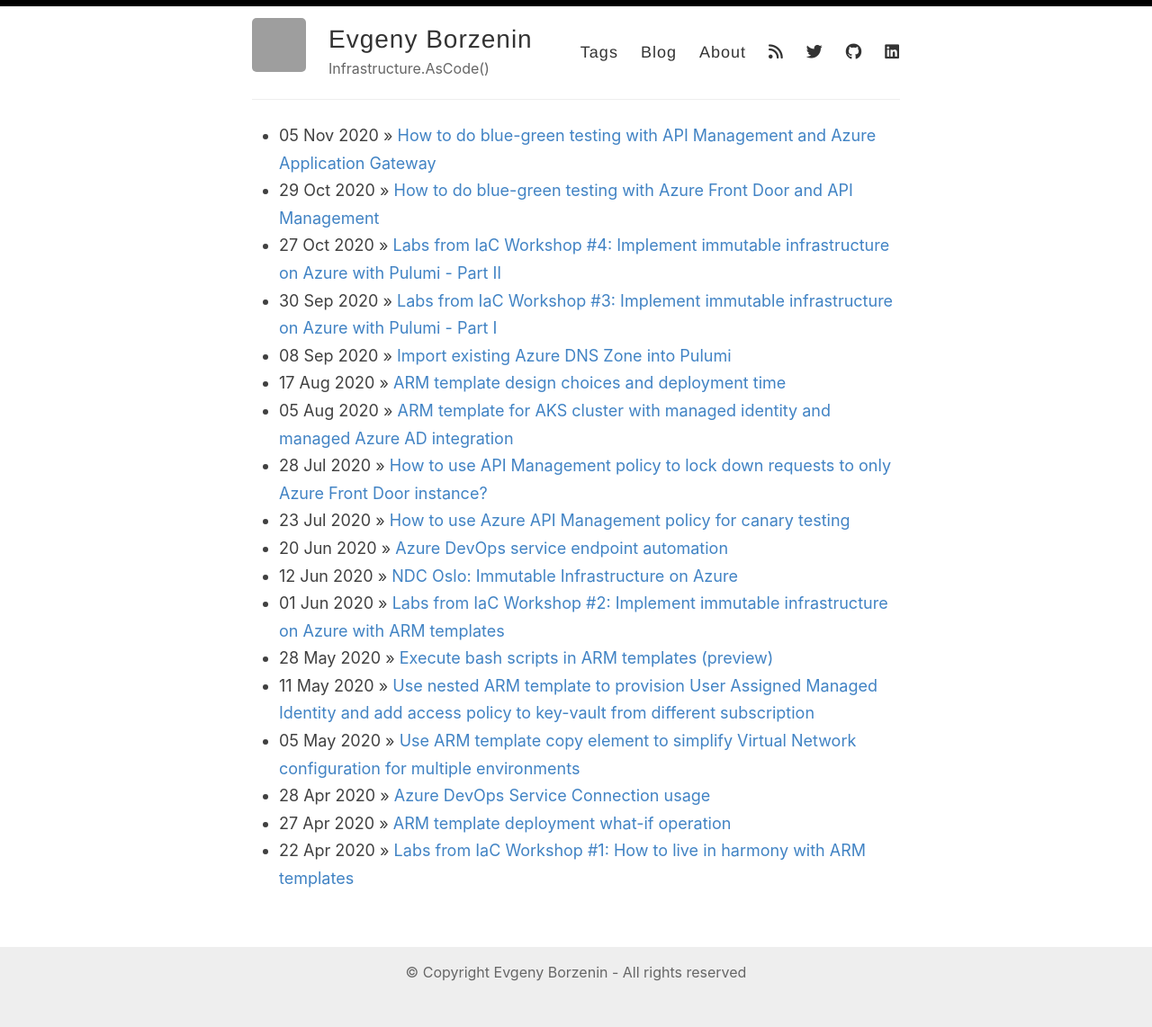
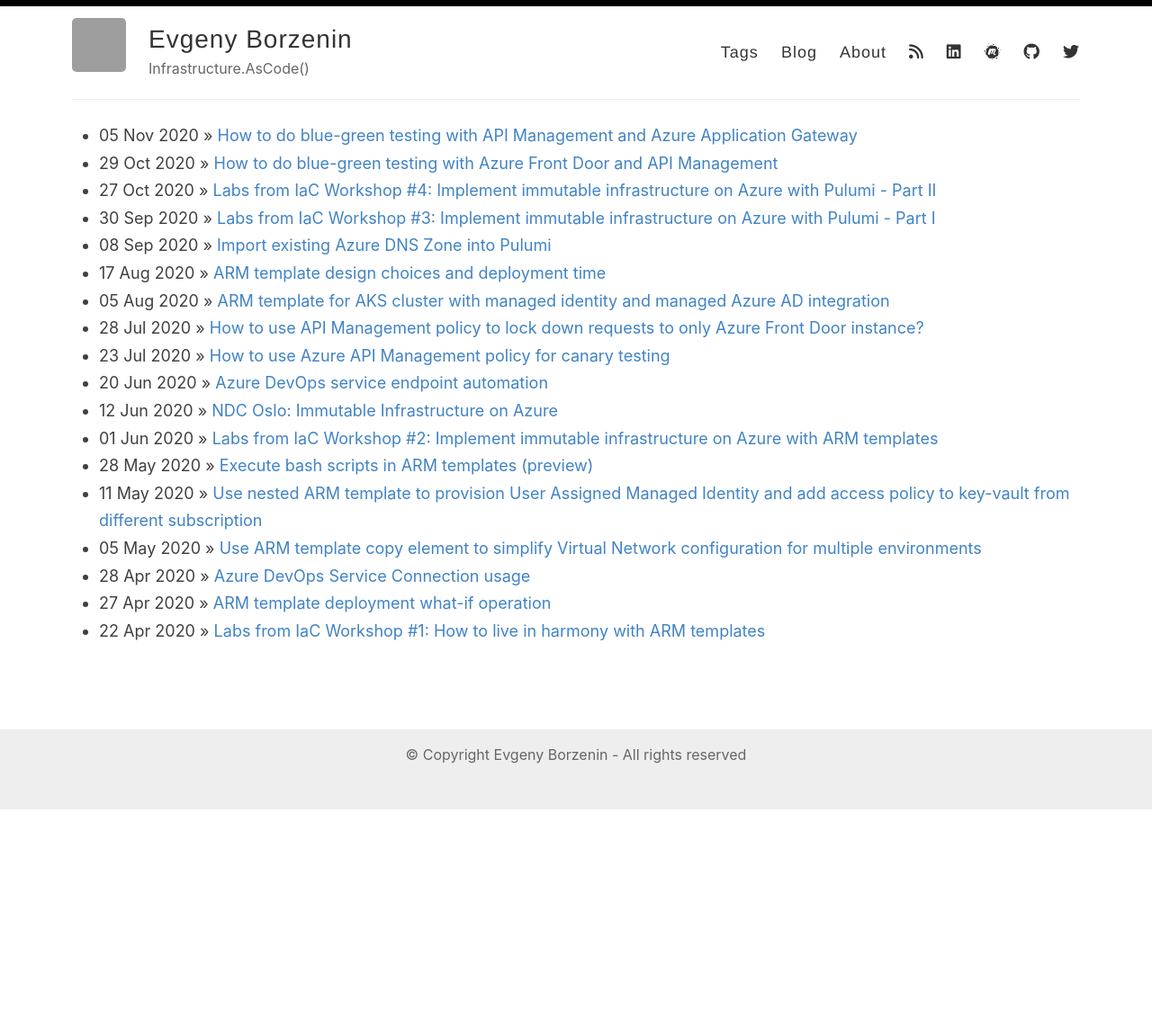
Before and after one commit to evgenyb/evgenyb.github.io, a Jekyll site: the page built from index.html, in a window 1280 px wide. Shown: the whole page at 90% size. Built offline with Jekyll 4.4.1, drawn with Linux system fonts in a browser that asks for light colours; nearby versions of some CDN libraries; the list of posts is cut into pages by our own code; after the commit the page ends 900 px from its top, so only the background shows below that; grey boxes are pictures that could not be loaded.

Commit message:
Add link to meetup and make container class wider (1140px)

```diff
--- a/_layouts/default.html
+++ b/_layouts/default.html
@@ -31,9 +31,10 @@
               <a href="{{ site.baseurl }}/blog">Blog</a>
               <a href="{{ site.baseurl }}/about">About</a>
               <a href="{{ site.baseurl }}/feed.xml"><i class="fas fa-rss social-icon" ></i></a>
+              <a href="https://www.linkedin.com/in/{{ site.footer-links.linkedin }}"><i class="fab fa-linkedin social-icon" ></i></a>
+              <a href="https://www.meetup.com/Infrastructure-As-Code-User-Group-Oslo/"><i class="fab fa-meetup social-icon" ></i></a>
+              <a href="https://github.com/{{ site.footer-links.github }}"><i class="fab fa-github social-icon" ></i></a>
               <a href="https://www.twitter.com/{{ site.footer-links.twitter }}"><i class="fab fa-twitter social-icon" ></i></a>
-              <a href="https://github.com/{{ site.footer-links.github }}"><i class="fab fa-github social-icon" ></i></a>
-              <a href="https://www.linkedin.com/in/{{ site.footer-links.linkedin }}"><i class="fab fa-linkedin social-icon" ></i></a>
             </nav>
           </header>
         </div>
--- a/assets/style.scss
+++ b/assets/style.scss
@@ -32,7 +32,7 @@
 
 .container {
   margin: 0 auto;
-  max-width: 740px;
+  max-width: 1140px;
   padding: 0 10px;
   width: 100%;
 }
```
